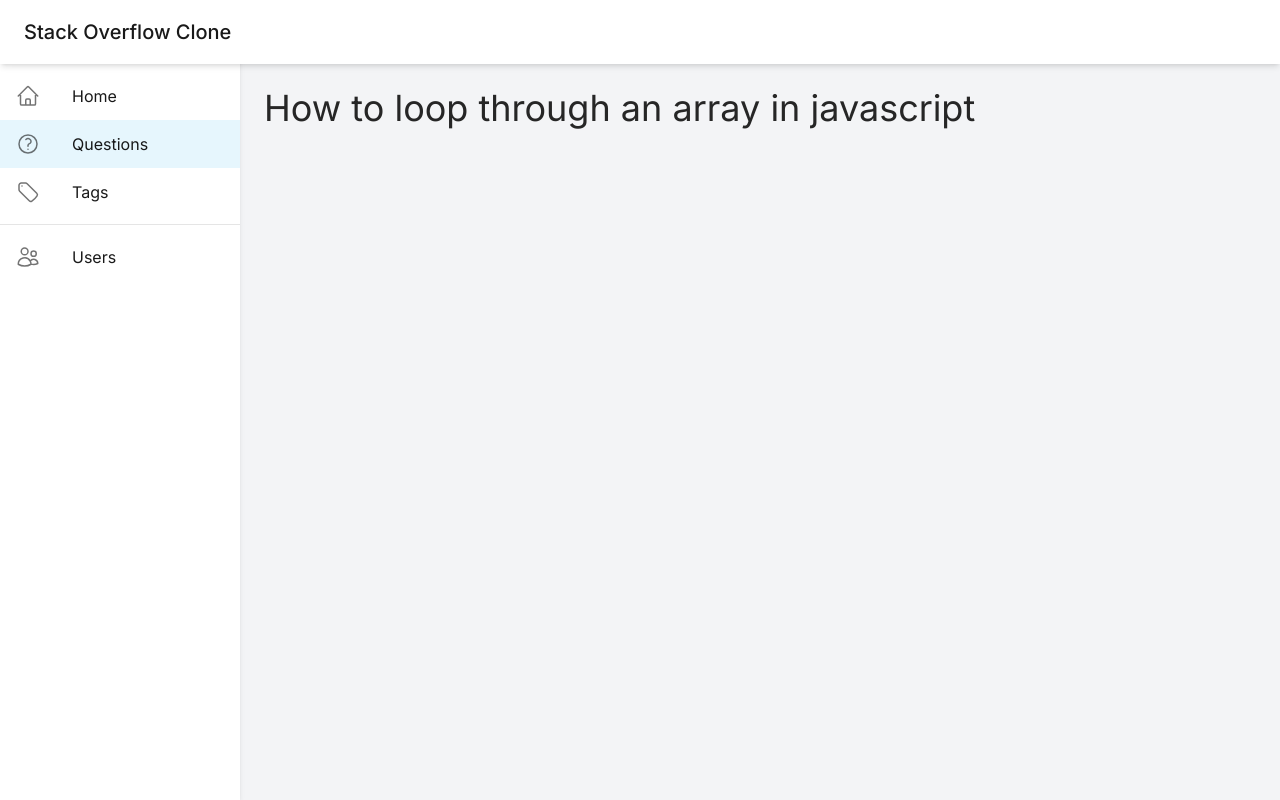
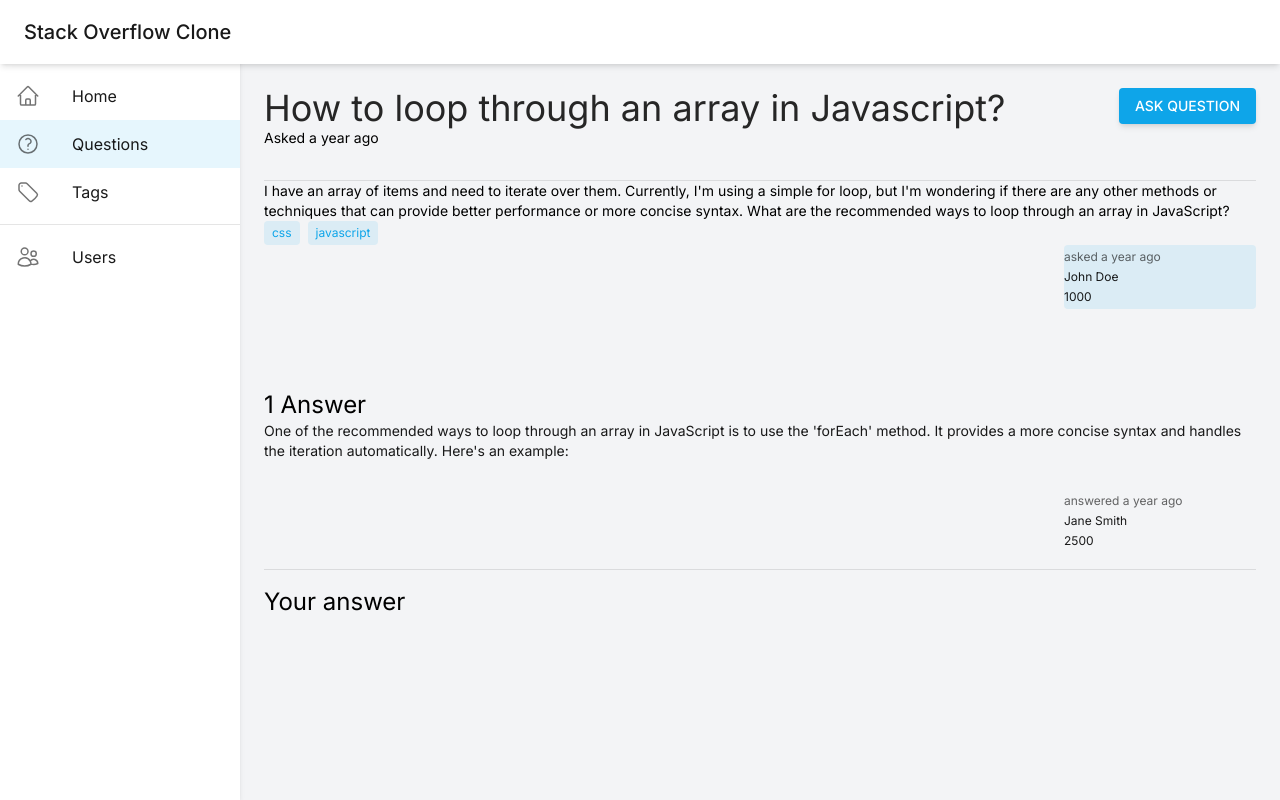
Before and after one commit to potouridisio/stack-overflow-clone, a website built with Vite: page questions/1/how-to-loop-through-an-array-in-javascript/index.html in a window 1280 px wide. Built offline with nearby package versions, Linux system fonts and the light colour scheme.

Commit message:
Complete HTML layout using Figma file

```diff
--- a/questions/1/how-to-loop-through-an-array-in-javascript/index.html
+++ b/questions/1/how-to-loop-through-an-array-in-javascript/index.html
@@ -15,9 +15,7 @@
 </head>
 
 <body class="bg-gray-100">
-    <header
-        class="fixed left-0 top-0 z-10 w-full bg-white text-black/90 shadow-md"
-      >
+    <header class="fixed left-0 top-0 z-10 w-full bg-white text-black/90 shadow-md">
         <div class="flex min-h-16 items-center px-6">
             <div class="text-xl font-medium">Stack Overflow Clone</div>
         </div>
@@ -94,9 +92,57 @@
         </aside>
         <main class="grow p-6">
             <div class="min-h-16"></div>
-        <div class="mb-4 flex items-start">
-          <div class="grow text-4xl text-neutral-800">How to loop through an array in javascript</div>
+            <div class="mb-4 flex justify-between">
+                <div class="flex flex-col mb-4">
+                    <div class="grow text-4xl text-neutral-800">How to loop through an array in Javascript?</div>
+                    <div class=" grow text-sm font-normal"> Asked a year ago</div>
                 </div>
+                <a class="inline-flex min-w-16 items-center justify-center rounded bg-sky-500 px-4 py-1.5 text-center text-sm font-medium uppercase leading-6 text-white shadow-md outline-0 hover:bg-sky-700 hover:shadow-lg h-9"
+                    href="/questions/ask/">Ask Question
+                </a>
+            </div>
+            <div class="space-y-4 h-px bg-black opacity-10">
+            </div>
+            <div class="text-sm font-normal">I have an array of items and need to iterate over them. Currently, I'm
+                using a simple for loop, but I'm wondering if there are any other methods or techniques that can provide
+                better performance or more concise syntax. What are the recommended ways to loop through an array in
+                JavaScript?</div>
+            <div class="flex space-x-2">
+                <div
+                    class="inline-flex h-6 cursor-pointer items-center rounded bg-sky-500/10 text-xs text-sky-500 hover:bg-sky-500/15">
+                    <span class="px-2"> css </span>
+                </div>
+                <div
+                    class="inline-flex h-6 cursor-pointer items-center rounded bg-sky-500/10 text-xs text-sky-500 hover:bg-sky-500/15">
+                    <span class="px-2"> javascript </span>
+                </div>
+            </div>
+            <div class="ml-auto text-left flex flex-col bg-sky-500/[0.1]  rounded w-48">
+                <p class="text-xs text-black/60 py-1">asked a year ago</p>
+                <p class="text-xs text-black/90">John Doe</p>
+                <p class="text-xs text-black/90 py-1">1000</p>
+
+            </div>
+            <div class="text-2xl mt-20">1 Answer</div>
+            <div>
+                <p class="text-sm text-black/90"> One of the recommended ways to loop through an array in JavaScript is
+                    to use the 'forEach' method. It provides a more concise syntax and handles the iteration
+                    automatically. Here's an example:</p>
+                <div class="ml-auto text-left flex flex-col   rounded w-48 mt-7">
+                    <p class="text-xs text-black/60 py-1">answered a year ago</p>
+                    <p class="text-xs text-black/90">Jane Smith</p>
+                    <p class="text-xs text-black/90 py-1">2500</p>
+                </div>
+
+                <div class="space-y-4 h-px bg-black opacity-10 mt-4">
+
+                </div>
+
+                <div class="text-2xl mt-4">Your answer</div>
+
+
+
+
         </main>
     </div>
 
```
Lines whose indentation alone changed are shown as unchanged.
